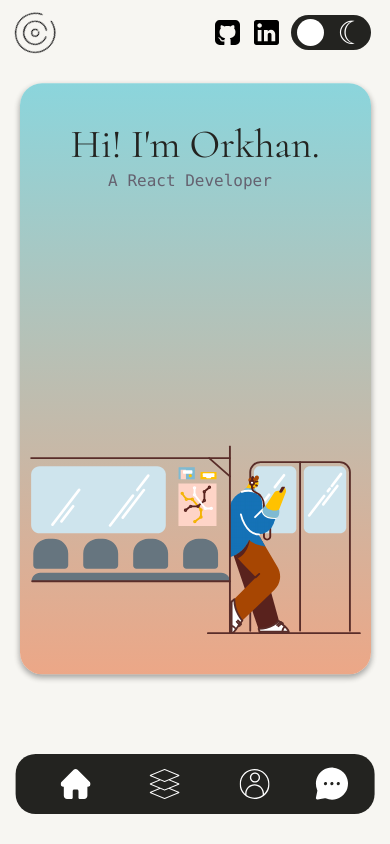
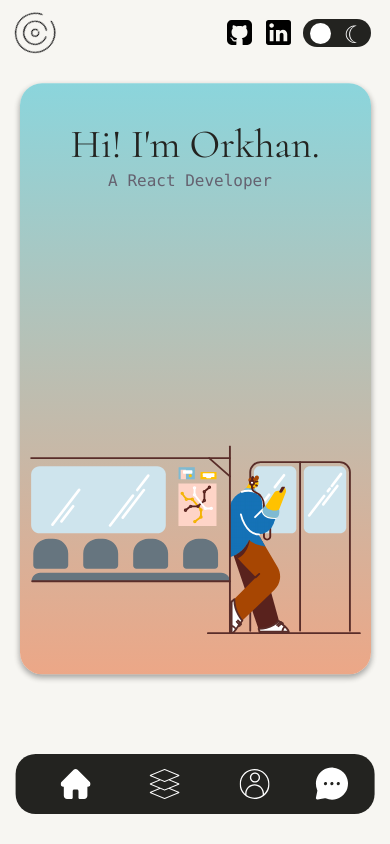
Before and after one commit to orkhn/portfolio-01, a Next.js app: page / in a window 390 px wide. Built offline with nearby package versions, Linux system fonts and the light colour scheme.

Commit message:
fix theme-toggler button's size for mobile version

```diff
--- a/components/layout/header/themeTogglerStyles.js
+++ b/components/layout/header/themeTogglerStyles.js
@@ -10,10 +10,10 @@ export const ThemeToggler = styled.div`
     transition: all 500ms ease-in-out;
     background: #232320;
 
-    /* @media (max-width: 37.5em) {
-      height: 3rem;
-      width: 6.5rem;
-    } */
+    @media (max-width: 37.5em) {
+      height: 2.8rem;
+      width: 6.8rem;
+    }
 
     & input {
       opacity: 0;
@@ -42,6 +42,13 @@ export const ThemeToggler = styled.div`
         background-color: #fff;
         border-radius: 50%;
         transition: all 0.3s cubic-bezier(0.175, 0.885, 0.32, 1.275);
+
+        @media (max-width: 37.5em) {
+          height: 2.1rem;
+          width: 2.1rem;
+          left: 0.7rem;
+          bottom: 0.3rem;
+        }
       }
       &:after {
         position: absolute;
@@ -56,19 +63,35 @@ export const ThemeToggler = styled.div`
         align-content: center;
         align-items: center;
         justify-content: center;
-        overflow: hidden;
+        /* overflow: hidden; */
         transition: all 0.3s cubic-bezier(0.175, 0.885, 0.32, 1.275);
+
+        @media (max-width: 37.5em) {
+          font-size: 2.4rem;
+          right: 0.2rem;
+          bottom: -0.2rem;
+        }
       }
     }
 
     & input:checked + .slider:before {
       transform: translateX(3.8rem);
+
+      @media (max-width: 37.5em) {
+        transform: translateX(3.3rem);
+      }
     }
     & input:checked + .slider:after {
       content: '☀';
       transform: translateX(-4.1rem);
       font-size: 3.4rem;
       bottom: 0.1rem;
+
+      @media (max-width: 37.5em) {
+        transform: translateX(-3.4rem);
+        font-size: 2.3rem;
+        bottom: -0.2rem;
+      }
     }
     & input:checked + .slider {
       background: #f36d18;
```
